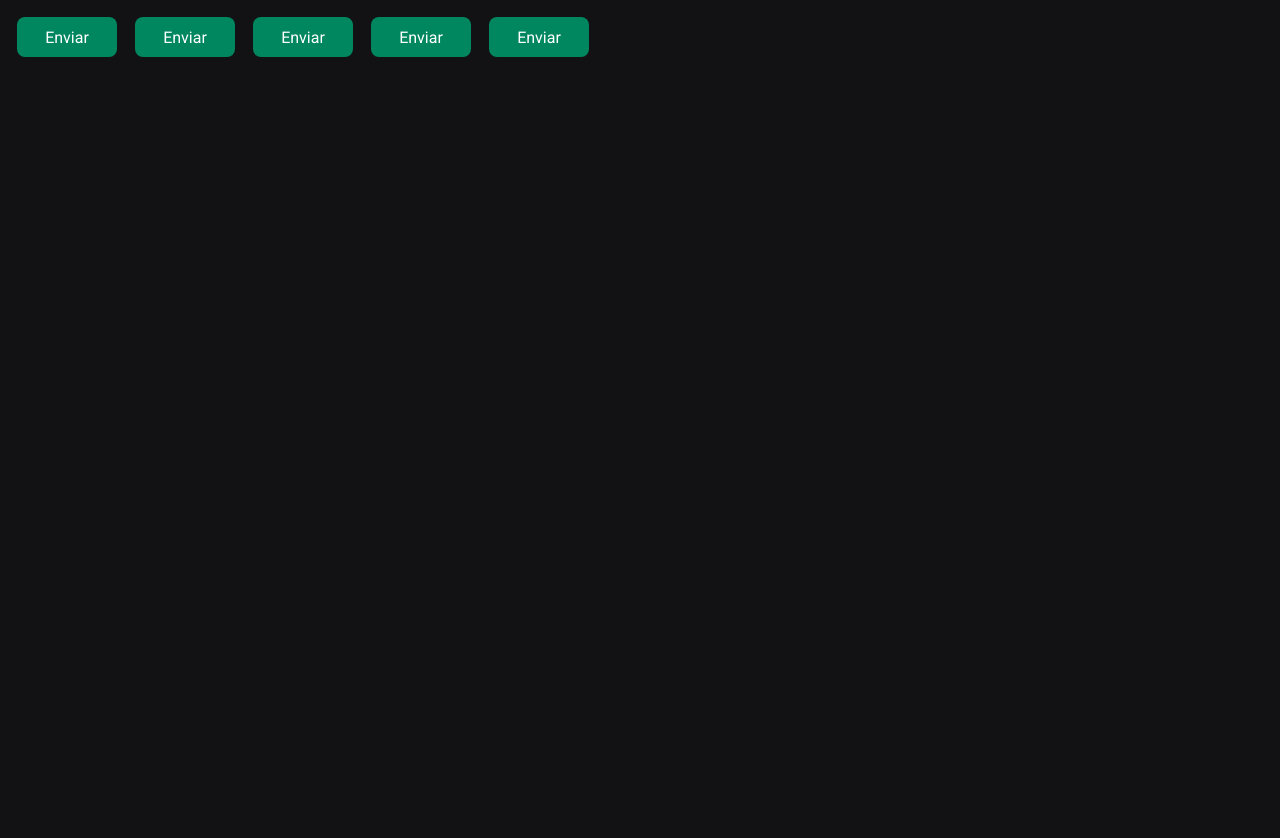
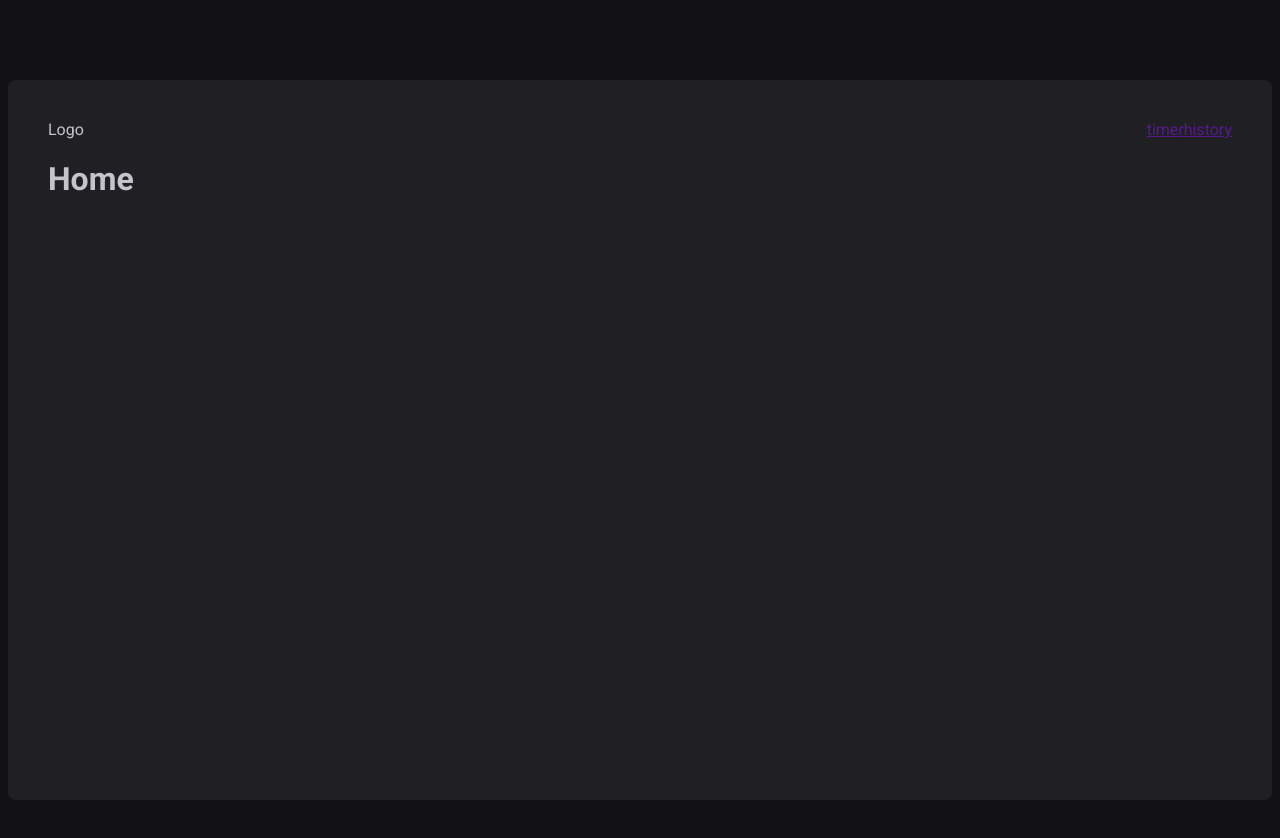
Before and after one commit to TheHumphrey/timer, a React (Vite) app: page / in a window 1280 px wide. Shown: the top 838 px of the page. Before the commit the page ends 800 px from the top, so only its background shows below. Built offline with nearby package versions, Linux system fonts and the light colour scheme.

Commit message:
feat: created router and created defaultLayout

```diff
--- a/package.json
+++ b/package.json
@@ -12,6 +12,7 @@
   "dependencies": {
     "react": "^18.2.0",
     "react-dom": "^18.2.0",
+    "react-router-dom": "^6.4.1",
     "styled-components": "^5.3.6"
   },
   "devDependencies": {
--- a/src/App.tsx
+++ b/src/App.tsx
@@ -1,19 +1,17 @@
 import { ThemeProvider } from 'styled-components'
 import { defaultTheme } from './styles/themes/default'
 import { GlobalStyle } from './styles/global'
+import { BrowserRouter } from 'react-router-dom'
 
-import { Button } from './components'
+import { Router } from './Router'
 
 export const App = () => {
   return (
-    <ThemeProvider theme={defaultTheme}>
-      <Button variant="primary" />
-      <Button variant="secondary" />
-      <Button variant="danger" />
-      <Button variant="success" />
-      <Button />
-
-      <GlobalStyle />
-    </ThemeProvider>
+    <BrowserRouter>
+      <ThemeProvider theme={defaultTheme}>
+        <Router />
+        <GlobalStyle />
+      </ThemeProvider>
+    </BrowserRouter>
   )
 }
--- /dev/null
+++ b/src/Router.tsx
@@ -0,0 +1,14 @@
+import { Routes, Route } from 'react-router-dom'
+import { DefaultLayout } from './layouts/DefaultLayout/DefaultLayout'
+import { Home, History } from './pages'
+
+export const Router = () => {
+  return (
+    <Routes>
+      <Route path="/" element={<DefaultLayout />}>
+        <Route path="/" element={<Home />} />
+        <Route path="/history" element={<History />} />
+      </Route>
+    </Routes>
+  )
+}
--- /dev/null
+++ b/src/components/Header/Header.styles.ts
@@ -0,0 +1,7 @@
+import styled from 'styled-components'
+
+export const HeaderContainer = styled.header`
+  display: flex;
+  align-items: center;
+  justify-content: space-between;
+`
--- /dev/null
+++ b/src/components/Header/Header.tsx
@@ -0,0 +1,13 @@
+import { HeaderContainer } from './Header.styles'
+
+export const Header = () => {
+  return (
+    <HeaderContainer>
+      <span>Logo</span>
+      <nav>
+        <a href="">timer</a>
+        <a href="">history</a>
+      </nav>
+    </HeaderContainer>
+  )
+}
--- a/src/components/index.ts
+++ b/src/components/index.ts
@@ -1 +1,2 @@
 export { Button } from './Button/Button'
+export { Header } from './Header/Header'
--- /dev/null
+++ b/src/layouts/DefaultLayout/DefaultLayout.styles.ts
@@ -0,0 +1,14 @@
+import styled from 'styled-components'
+
+export const LayoutContainer = styled.div`
+  max-width: 74rem;
+  height: calc(100vh - 10rem);
+  margin: 5rem auto;
+  padding: 2.5rem;
+
+  background: ${({ theme }) => theme['gray-800']};
+  border-radius: 8px;
+
+  display: flex;
+  flex-direction: column;
+`
--- /dev/null
+++ b/src/layouts/DefaultLayout/DefaultLayout.tsx
@@ -0,0 +1,13 @@
+import { Outlet } from 'react-router-dom'
+import { Header } from '../../components'
+
+import { LayoutContainer } from './DefaultLayout.styles'
+
+export const DefaultLayout = () => {
+  return (
+    <LayoutContainer>
+      <Header />
+      <Outlet />
+    </LayoutContainer>
+  )
+}
--- /dev/null
+++ b/src/pages/History/History.tsx
@@ -0,0 +1,3 @@
+export const History = () => {
+  return <h1>History</h1>
+}
--- /dev/null
+++ b/src/pages/Home/Home.tsx
@@ -0,0 +1,3 @@
+export const Home = () => {
+  return <h1>Home</h1>
+}
--- /dev/null
+++ b/src/pages/index.ts
@@ -0,0 +1,2 @@
+export { Home } from './Home/Home'
+export { History } from './History/History'
```
Also changed, not shown: 1 other file (tests, documents, lock files or other folders).
